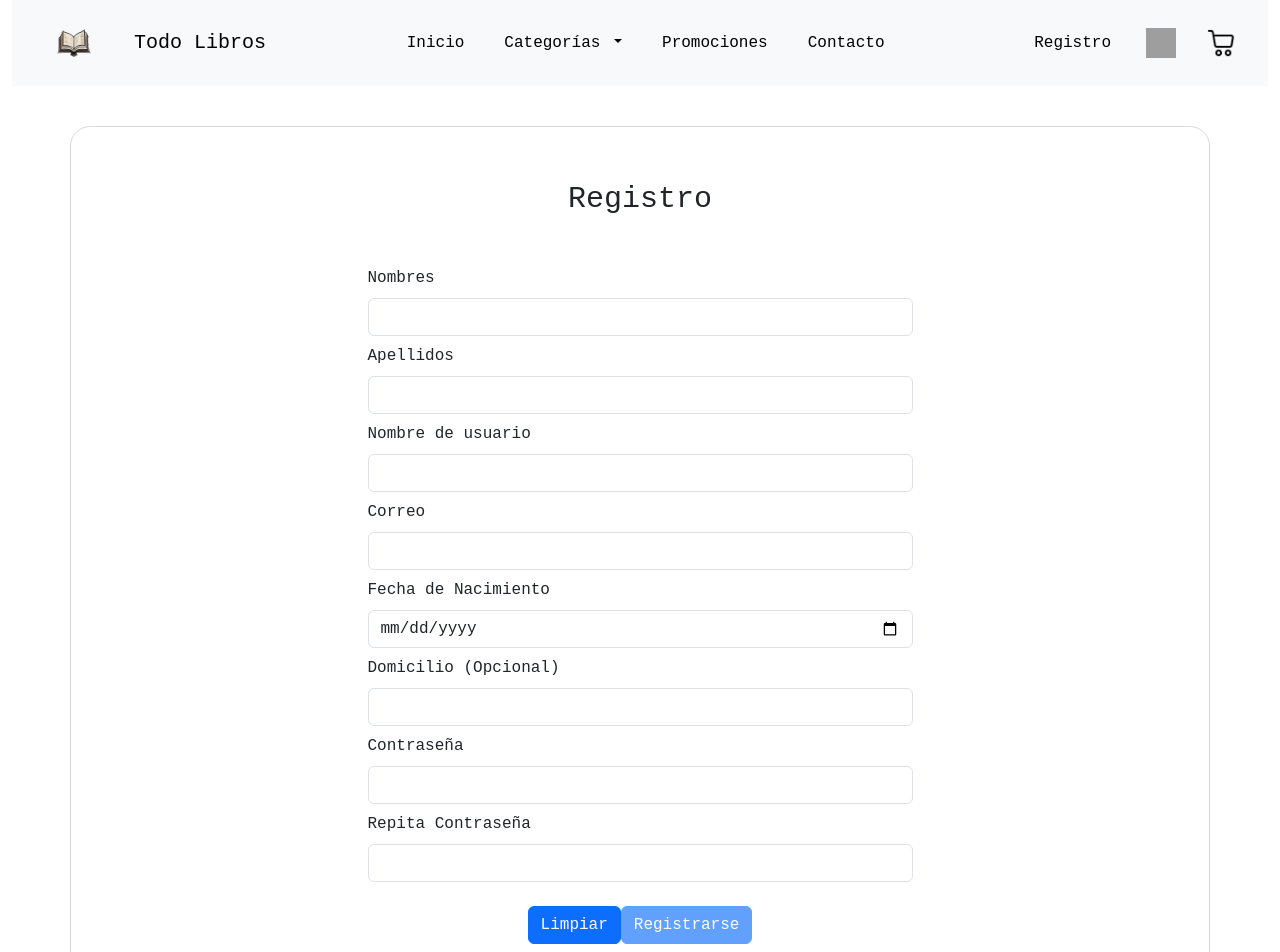
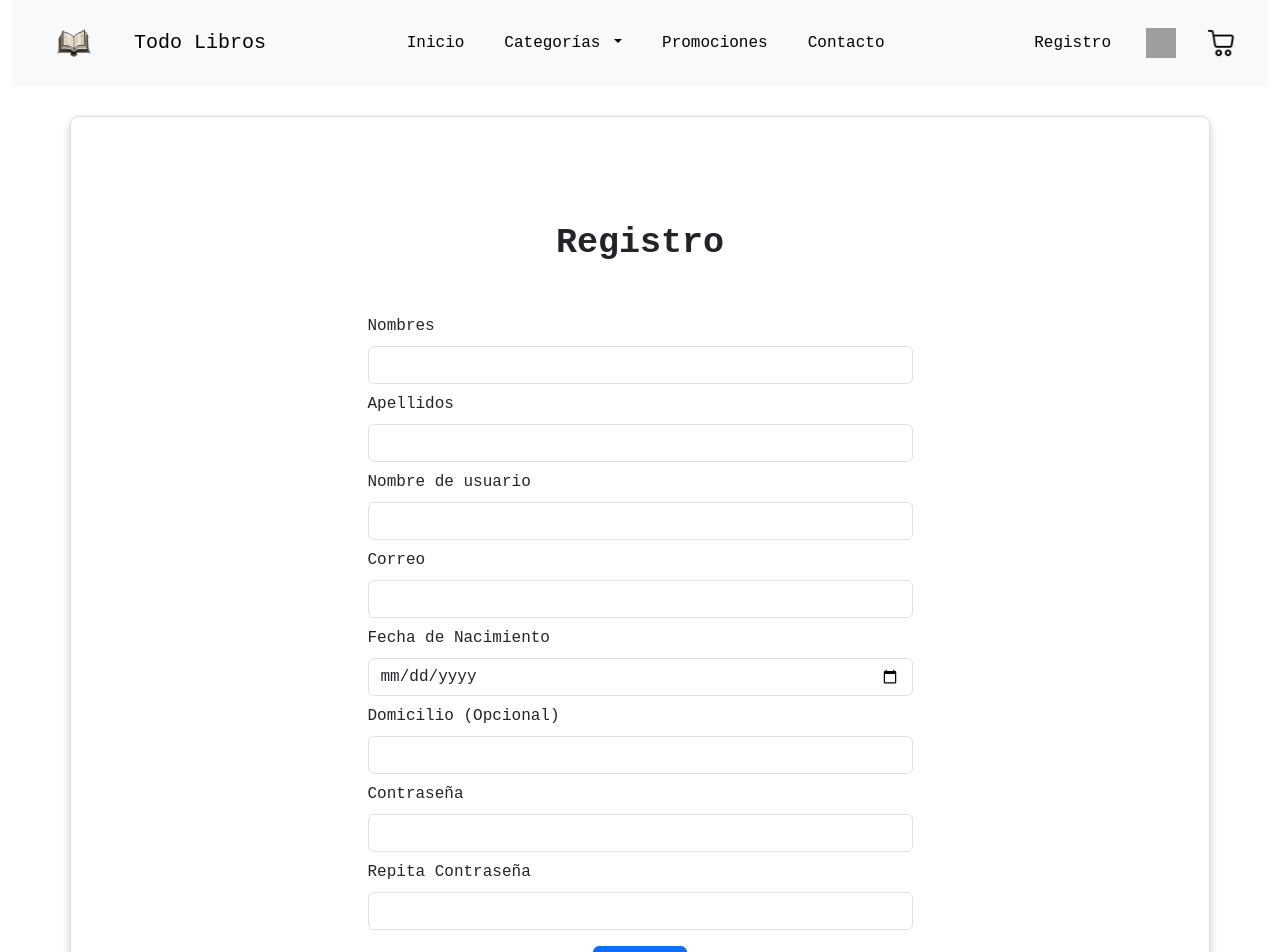
Before and after one commit to franpvp/AngularApp, an Angular app: page /registro in a window 1280 px wide. Shown: the top 952 px of the page. Built offline with nearby package versions, Linux system fonts and the light colour scheme; grey boxes are pictures that could not be loaded.

Commit message:
Se mejora interfaz de registro y login

```diff
--- a/src/app/components/promociones/promociones.component.html
+++ b/src/app/components/promociones/promociones.component.html
@@ -7,7 +7,7 @@
                 </div>
             </div>
             <div class="col-auto">
-                <div class="title-recomendados" style="text-align: center; font-size: 60px; margin-top: 30px;">Promociones</div>
+                <div class="title-recomendados" style="text-align: center; font-size: 45px; margin-top: 30px;">Promociones</div>
             </div>
             <div class="col">
                 <div class="line">
--- a/src/app/components/registro/registro.component.html
+++ b/src/app/components/registro/registro.component.html
@@ -101,11 +101,9 @@
                             La contraseñas deben coincidir.
                         </div>
                     </div>
-                    <div class="d-flex justify-content-center">
-                        <div class="d-grid gap-2 d-md-block mt-3">
-                            <button id="clean-btn" type="button" class="btn btn-primary" (click)="limpiarFormulario()">Limpiar</button>
-                            <button id="submit-btn" type="submit" class="btn btn-primary" [disabled]="formularioRegistro.invalid">Registrarse</button>
-                        </div>
+                    <div class="d-flex flex-column align-items-center gap-2 mt-3">
+                        <button id="clean-btn" type="button" class="btn btn-primary" (click)="limpiarFormulario()">Limpiar</button>
+                        <button id="submit-btn" type="submit" class="btn btn-primary" [disabled]="formularioRegistro.invalid">Registrarse</button>
                     </div>
                     <div
                         class="alert alert-success text-center mt-3"
--- a/src/styles.css
+++ b/src/styles.css
@@ -217,10 +217,14 @@ ul li:hover ul.dropdown {
 
 
 .login{
-    margin: 40px 40px 40px 40px;
-    border: #D9D9D9 1px solid;
-    border-radius: 20px;
-    padding: 50px 100px 15px 50px;
+    border: 1px solid #ddd;
+    border-radius: 8px;
+    box-shadow: 0px 4px 8px rgba(0, 0, 0, 0.2);
+    padding: 100px;
+    background-color: #fff;
+    margin-top: 30px;
+    margin-bottom: 30px;
+
 }
 
 .login-title{
@@ -232,18 +236,22 @@ ul li:hover ul.dropdown {
 }
 
 .registro{
-    margin: 40px 40px 40px 40px;
-    border: #D9D9D9 1px solid;
-    border-radius: 20px;
-    padding: 50px 100px 15px 50px;
+    border: 1px solid #ddd;
+    border-radius: 8px;
+    box-shadow: 0px 4px 8px rgba(0, 0, 0, 0.2);
+    padding: 100px;
+    background-color: #fff;
+    margin-top: 30px;
+    margin-bottom: 30px;
 }
 
 .registro-title{
-    font-size: 30px;
+    font-size: 35px;
     display: flex;
     justify-content: center;
     align-items: center;
     margin-bottom: 20px;
+    font-weight: bold;
 }
 
 .carrito-contenedor{
@@ -534,6 +542,14 @@ ul li:hover ul.dropdown {
     color: rgb(15, 137, 143);
 }
 
+.vertical-buttons {
+    display: flex;
+    flex-direction: column;
+    align-items: center;
+    gap: 10px; /* Espaciado entre botones */
+    margin-top: 20px; /* Separación superior */
+}
+
 @media (min-width: 1200px) {
     .contenedor {
         max-width: 1200px;
```
